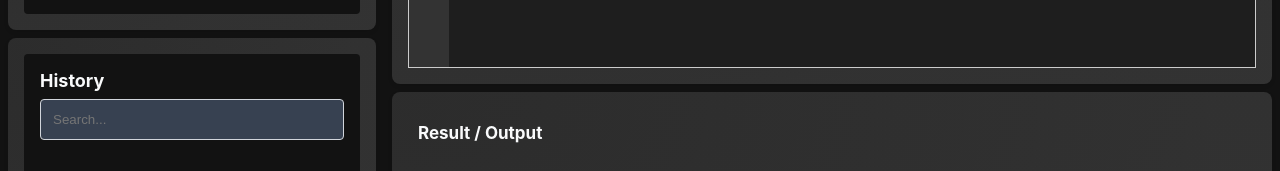
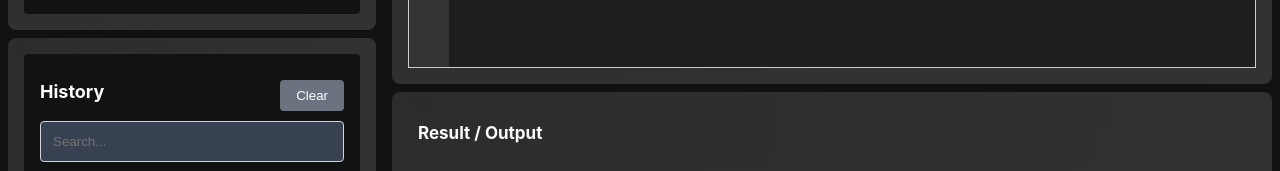
Before and after one commit to prabhashrai02/dummy-sql-editor, a React (Create React App) app: page / in a window 1280 px wide. Shown: the part 394-565 px from the top of the page. Built offline with nearby package versions, Linux system fonts and the light colour scheme.

Commit message:
add clear localStorage functionality for history

```diff
--- a/src/Common/ScrollableList/index.tsx
+++ b/src/Common/ScrollableList/index.tsx
@@ -1,17 +1,27 @@
-import React, { useState } from "react";
-
+import React, { useEffect, useState } from "react";
 import TruncateText from "../TruncateText";
 
 import styles from "./scrollableList.module.css";
 
 const ScrollableList = (props: ScrollableListProps) => {
-  const { title, items, onItemClick, maxVisibleChars = 40 } = props;
+  const {
+    title,
+    items,
+    maxVisibleChars = 40,
+    onItemClick,
+    onClearClick,
+  } = props;
 
-  const [searchQuery, setSearchQuery] = useState<string>("");
+  const [searchQuery, setSearchQuery] = useState("");
+  const [isClearDisable, setIsClearDisable] = useState(false);
 
   const filteredItems = items.filter((item) =>
     item.toLowerCase().includes(searchQuery.toLowerCase())
   );
+
+  useEffect(() => {
+    setIsClearDisable(filteredItems.length === 0);
+  }, [filteredItems]);
 
   const handleSearchChange = (event: React.ChangeEvent<HTMLInputElement>) => {
     setSearchQuery(event.target.value);
@@ -19,7 +29,18 @@ const ScrollableList = (props: ScrollableListProps) => {
 
   return (
     <div className={styles.scrollableList}>
-      <h2>{title}</h2>
+      <div className={styles.headingButtonContainer}>
+        <h2>{title}</h2>
+        {onClearClick && (
+          <button
+            disabled={isClearDisable}
+            className={styles.clearButton}
+            onClick={onClearClick}
+          >
+            Clear
+          </button>
+        )}
+      </div>
       <input
         type="text"
         placeholder="Search..."
@@ -44,7 +65,7 @@ type ScrollableListProps = {
   items: string[];
   onItemClick: (item: string) => void;
   maxVisibleChars?: number;
-  containerHeight?: string;
+  onClearClick?: () => void;
 };
 
 export default ScrollableList;
--- a/src/Common/ScrollableList/scrollableList.module.css
+++ b/src/Common/ScrollableList/scrollableList.module.css
@@ -4,6 +4,12 @@
   background-color: var(--backgroundColor);
   border-radius: 4px;
   padding: 16px;
+}
+
+.headingButtonContainer {
+  display: flex;
+  justify-content: space-between;
+  align-items: center;
 }
 
 .scrollableList h2 {
@@ -22,6 +28,21 @@
   margin-bottom: 16px;
   color: var(--textColor);
   background-color: var(--tdBackgroundColor);
+}
+
+.clearButton {
+  display: block;
+  margin: 10px 0;
+  padding: 8px 16px;
+  color: var(--constantWhite);
+  background-color: var(--cancelButtonColor);
+  border: none;
+  border-radius: 4px;
+  cursor: pointer;
+}
+
+.clearButton:disabled {
+  background-color: var(--disableButtonBgColor);
 }
 
 .scrollableList ul {
--- a/src/Screen/Home/index.tsx
+++ b/src/Screen/Home/index.tsx
@@ -19,6 +19,7 @@ const Home = () => {
     setInputCode,
     runCodeClick,
     cancelCodeClick,
+    onclearHistoryClick,
   } = useHome();
 
   return (
@@ -34,6 +35,7 @@ const Home = () => {
         <Card>
           <ScrollableList
             title="History"
+            onClearClick={onclearHistoryClick}
             items={historyItems}
             onItemClick={(item) => setInputCode(item)}
           />
--- a/src/Screen/Home/useHome.ts
+++ b/src/Screen/Home/useHome.ts
@@ -1,6 +1,6 @@
 import { useEffect, useState, useRef } from "react";
 
-import { setLocalStorageData } from "../../Utils/storageUtils";
+import { deleteLocalStorageData, setLocalStorageData } from "../../Utils/storageUtils";
 
 import { tables } from "../../Constants/table";
 import { HISTORY_STORAGE_KEY } from "../../Constants/localStorageKeys";
@@ -79,6 +79,11 @@ export const useHome = () => {
     }
   };
 
+  const onclearHistoryClick = () => {
+    setHistoryItems([]);
+    deleteLocalStorageData(HISTORY_STORAGE_KEY);
+  }
+
   return {
     tableData,
     inputCode,
@@ -88,5 +93,6 @@ export const useHome = () => {
     setInputCode,
     runCodeClick,
     cancelCodeClick,
+    onclearHistoryClick,
   };
 };
--- a/src/Utils/storageUtils.ts
+++ b/src/Utils/storageUtils.ts
@@ -17,3 +17,11 @@ export const getLocalStorageData = <T>(key: string): T | null => {
     return null;
   }
 };
+
+export const deleteLocalStorageData = (key: string): void => {
+  try {
+    localStorage.removeItem(key);
+  } catch (error) {
+    console.error("Error while deleting data from local storage:", error);
+  }
+};
```
